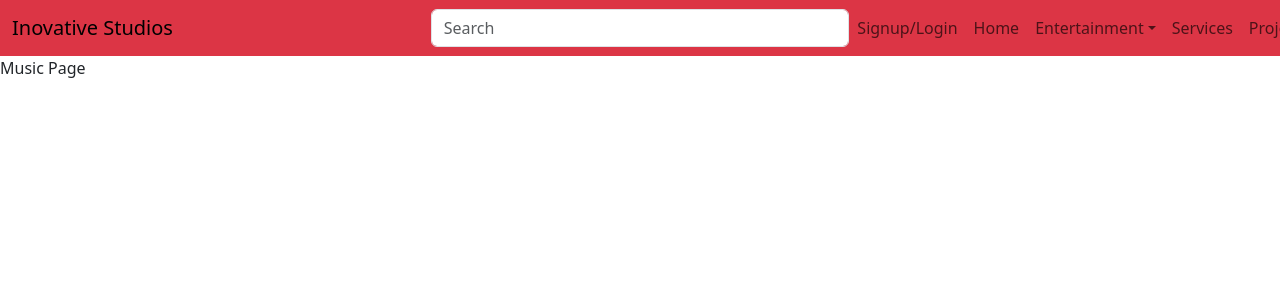
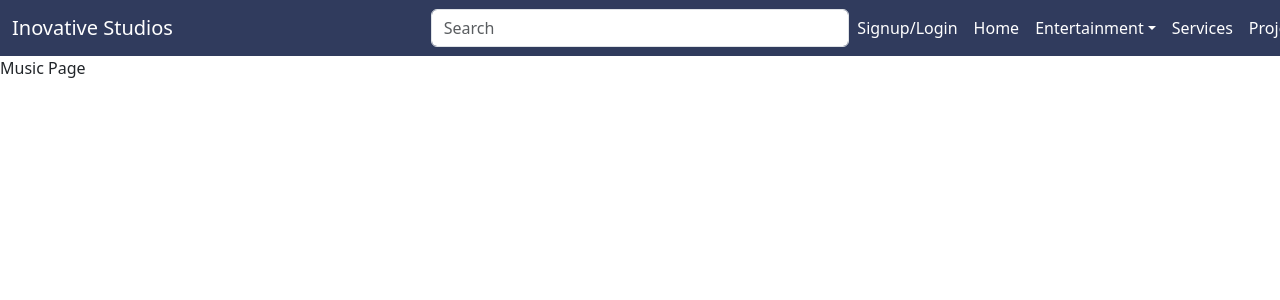
Before and after one commit to Inotila/Inovative-studios, a React (Create React App) app in the folder frontend/: page /music in a window 1280 px wide. Shown: the top 300 px of the page. Built offline with nearby package versions, Linux system fonts and the light colour scheme.

Commit message:
Updated style of nav

```diff
--- a/frontend/src/components/navbar/Navbar.tsx
+++ b/frontend/src/components/navbar/Navbar.tsx
@@ -6,7 +6,7 @@ import './nav.css';
 
 const Navbar: React.FC = () => {
   return (
-    <nav className="navbar navbar-expand-lg navbar-light bg-danger">
+    <nav className="navbar navbar-expand-lg navbar-light ">
       <div className="container-fluid">
         {/* Logo */}
         <div className="col-4">
--- a/frontend/src/components/navbar/nav.css
+++ b/frontend/src/components/navbar/nav.css
@@ -0,0 +1,25 @@
+/* frontend/src/components/nav.css */
+nav {
+    background-color: #303B5D;
+    color: #fff !important;
+  }
+
+  /* Make sure navbar links are white */
+  .navbar-light .navbar-nav .nav-link {
+    color: #fff !important;
+  }
+
+  /* For the brand name/logo */
+  .navbar-light .navbar-brand {
+    color: #fff !important;
+  }
+
+  /* Active and hover states */
+  .navbar-light .navbar-nav .nav-link:hover,
+  .navbar-light .navbar-nav .nav-item.active .nav-link {
+    color: #a2d0de !important;
+  }
+
+  .navbar-light .navbar-nav .nav-link.active {
+    font-weight: bold;
+  }
```
